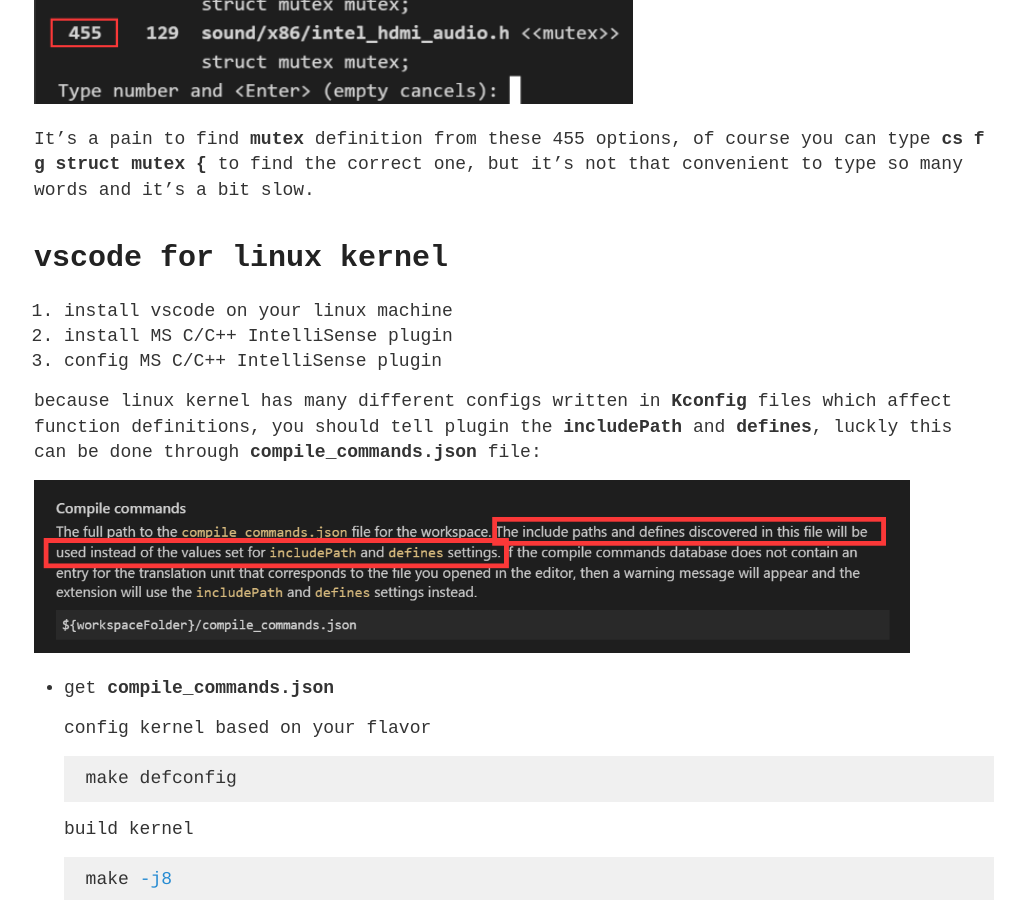
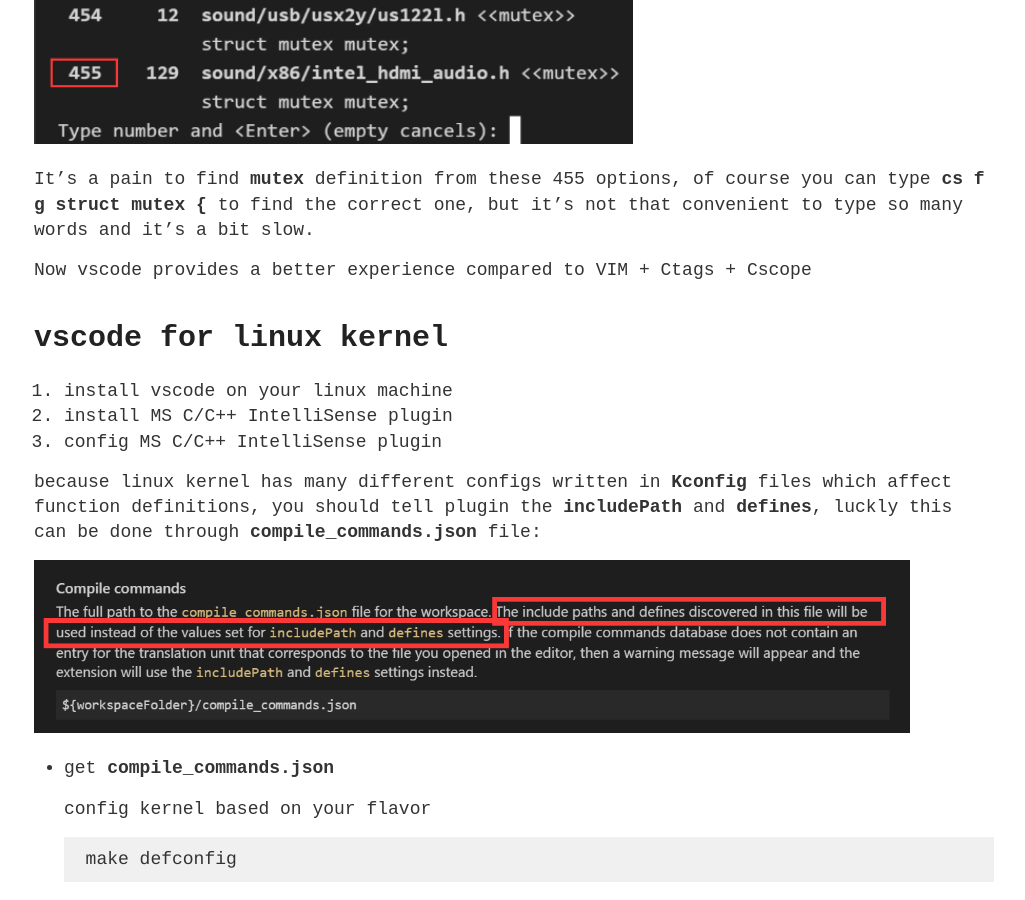
Before and after one commit to shellbombs/shellbombs.github.io, a Jekyll site: the page built from _posts/2020-6-7-vscode for linux kernel.md, in a window 1280 px wide and 900 px high, scrolled down 1049 px. Shown: the whole window, without its empty margins (126-1151 px from the left). Built offline with Jekyll 4.4.1, drawn with Linux system fonts in a browser that asks for light colours; some of the changed text lies outside the part shown.

Commit message:
added few sentences

```diff
--- a/_posts/2020-6-7-vscode for linux kernel.md
+++ b/_posts/2020-6-7-vscode for linux kernel.md
@@ -2,6 +2,8 @@
 layout: post
 title: vscode for linux kernel
 ---
+
+VSCode VS VIM + Ctags + Cscope!
 
 # Background
 I have used VIM + Ctags + CScope to navigate linux kernel source code for quite a long time, I can only say it's usable but not perfect, the disadvantages are as follows:
@@ -24,6 +26,8 @@ you want to find definition of **mutex** structure, if you type "ctrl + ]" you w
 ![_config.yml]({{ site.baseurl }}/images/mutex_definition.png)
 
 It's a pain to find **mutex** definition from these 455 options, of course you can type **cs f g struct mutex {** to find the correct one, but it's not that convenient to type so many words and it's a bit slow.
+
+Now vscode provides a better experience compared to VIM + Ctags + Cscope
 
 # vscode for linux kernel
 1. install vscode on your linux machine
```
